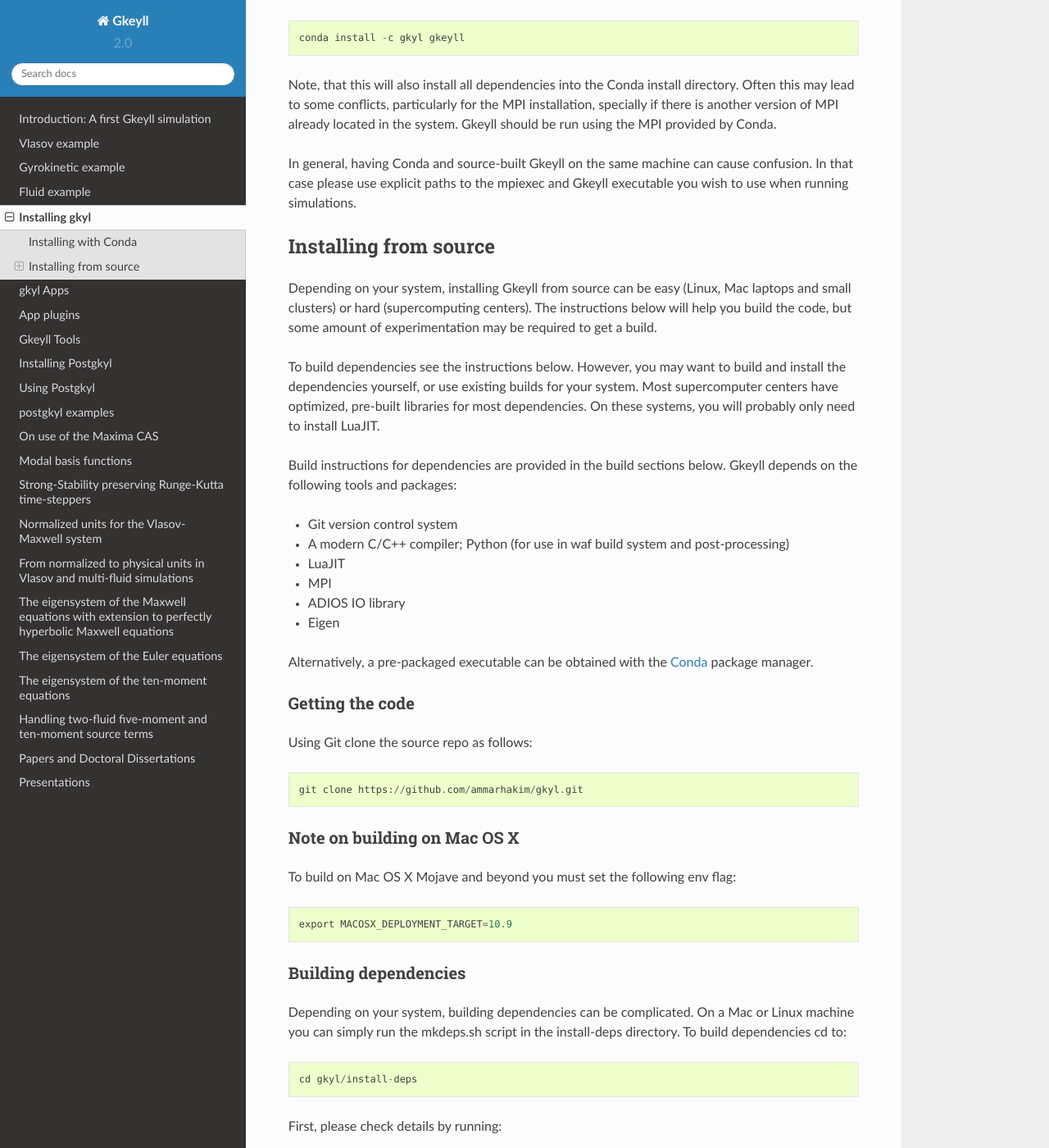
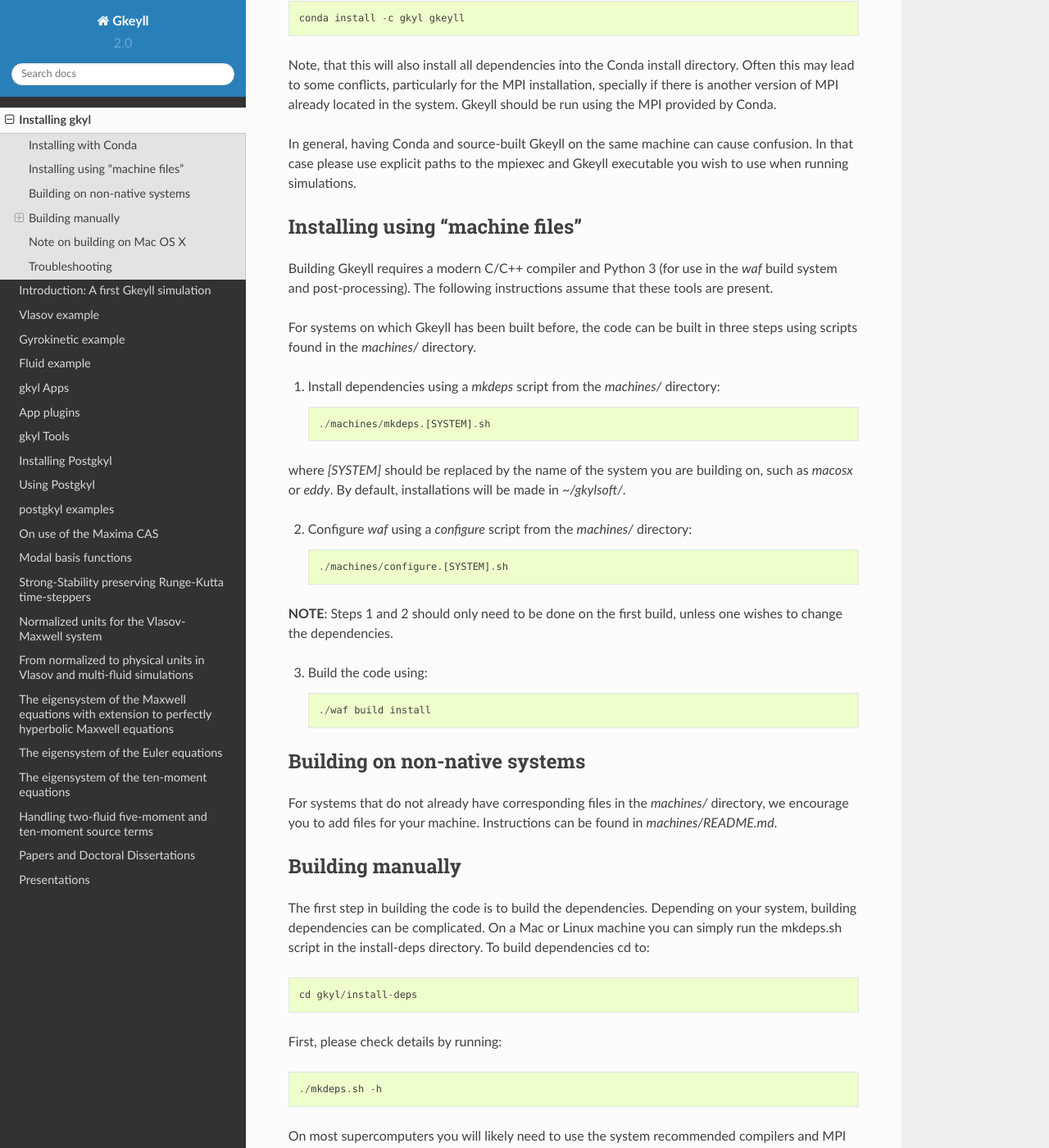
Before and after one commit to ammarhakim/gkyl-doc, a Sphinx documentation site: the page built from source/gkyl/install.rst, in a window 1280 px wide and 1400 px high, scrolled down 516 px. Shown: the whole window at 82% size. Built offline with Sphinx 7.4.7 and the Read the Docs theme 2.0.0, drawn with Linux system fonts in a browser that asks for light colours; pages that are not in the unit, such as notebooks, are missing from menus; some of the changed text lies outside the part shown.

Commit message:
Updates to copyright. Added install instructions and fixed some text in dev notes

```diff
--- a/source/conf.py
+++ b/source/conf.py
@@ -55,8 +55,8 @@ master_doc = 'index'
 
 # General information about the project.
 project = 'Gkeyll'
-copyright = '2016-2019, Ammar Hakim'
-author = 'Ammar Hakim'
+copyright = '2016-2020, Gkeyll Team'
+author = 'Gkeyll Team'
 
 # The version info for the project you're documenting, acts as replacement for
 # |version| and |release|, also used in various other places throughout the
--- a/source/dev/tenmom-eigensystem.rst
+++ b/source/dev/tenmom-eigensystem.rst
@@ -84,8 +84,7 @@ where :math:`\rho \equiv mn` and
 
 The eigensystem of this matrix needs to be determined. It is easiest
 to use a computer algebra system for this. I prefer the open source
-package `Maxima <http://maxima.sourceforge.net>`_ for this. My script
-can be viewed `here <./_static/files/tenmom-eig.txt>`_.  The
+package `Maxima <http://maxima.sourceforge.net>`_ for this. The
 right-eigenvectors returned by Maxima need to massaged a little bit to
 bring them into a clean form. The results are described below.
 
--- a/source/gkyl/install.rst
+++ b/source/gkyl/install.rst
@@ -23,55 +23,52 @@ mpiexec and Gkeyll executable you wish to use when running
 simulations.
 
 
-Installing from source
-----------------------
+Installing using "machine files"
+--------------------------------
 
-Depending on your system, installing Gkeyll from source can be easy
-(Linux, Mac laptops and small clusters) or hard (supercomputing
-centers). The instructions below will help you build the code, but
-some amount of experimentation may be required to get a build.
+Building Gkeyll requires a modern C/C++ compiler and Python 3 (for use
+in the `waf` build system and post-processing). The following
+instructions assume that these tools are present.
 
-To build dependencies see the instructions below. However, you may
-want to build and install the dependencies yourself, or use existing
-builds for your system. Most supercomputer centers have optimized,
-pre-built libraries for most dependencies. On these systems, you will
-probably only need to install LuaJIT.
+For systems on which Gkeyll has been built before, the code can be
+built in three steps using scripts found in the `machines/` directory.
 
-Build instructions for dependencies are provided in the build sections
-below. Gkeyll depends on the following tools and packages:
+1. Install dependencies using a `mkdeps` script from the `machines/` directory::
 
-- Git version control system
-- A modern C/C++ compiler; Python (for use in waf build system and
-  post-processing)
-- LuaJIT
-- MPI
-- ADIOS IO library
-- Eigen
+     ./machines/mkdeps.[SYSTEM].sh
 
-Alternatively, a pre-packaged executable can be obtained with the
-`Conda <https://conda.io/miniconda.html>`_ package manager.
+where `[SYSTEM]` should be replaced by the name of the system you are
+building on, such as `macosx` or `eddy`. By default, installations
+will be made in `~/gkylsoft/`.
+
+2. Configure `waf` using a `configure` script from the `machines/` directory::
 
 
-Getting the code
-^^^^^^^^^^^^^^^^
+     ./machines/configure.[SYSTEM].sh
 
-Using Git clone the source repo as follows::
+**NOTE**: Steps 1 and 2 should only need to be done on the first
+build, unless one wishes to change the dependencies.
 
-  git clone https://github.com/ammarhakim/gkyl.git
+3. Build the code using::
 
-Note on building on Mac OS X
-^^^^^^^^^^^^^^^^^^^^^^^^^^^^
+     ./waf build install
 
-To build on Mac OS X Mojave and beyond you must set the following env flag::
+Building on non-native systems
+------------------------------
 
-  export MACOSX_DEPLOYMENT_TARGET=10.9
+For systems that do not already have corresponding files in the
+`machines/` directory, we encourage you to add files for your
+machine. Instructions can be found in `machines/README.md`.
 
-Building dependencies
-^^^^^^^^^^^^^^^^^^^^^
 
-Depending on your system, building dependencies can be complicated.
-On a Mac or Linux machine you can simply run the mkdeps.sh script in
-the install-deps directory. To build dependencies cd to::
+Building manually
+-----------------
+
+The first step in building the code is to build the
+dependencies. Depending on your system, building dependencies can be
+complicated. On a Mac or Linux machine you can simply run the
+mkdeps.sh script in the install-deps directory. To build dependencies
+cd to::
 
   cd gkyl/install-deps
 
@@ -97,9 +94,6 @@ preferred instead of your own builds). A typical command will be::
 By default, the mkdeps.sh script will install dependencies in
 $HOME/gkylsoft directory. If you install it elsewhere, you will need
 to modify the instructions below accordingly.
-
-Building Gkeyll
-^^^^^^^^^^^^^^^
 
 Once you have all dependencies installed, you can build Gkeyll itself
 by cd-ing to the top-directory in the source::
@@ -179,8 +173,17 @@ to:
 
     CC= $(DEFAULT_CC) -std=gnu99
 
+
+Note on building on Mac OS X
+-----------------------------
+
+To build on Mac OS X Mojave and beyond you must set the following env flag::
+
+  export MACOSX_DEPLOYMENT_TARGET=10.9
+
+
 Troubleshooting
-^^^^^^^^^^^^^^^
+---------------
 
 Having trouble building? We will try to compile a list of
 suggestions and common error messages in
--- a/source/gkyl/tools.rst
+++ b/source/gkyl/tools.rst
@@ -1,5 +1,5 @@
-Gkeyll Tools
-++++++++++++
+gkyl Tools
+++++++++++
 
 .. contents::
 
```
Also changed, not shown: other parts of source/gkyl/tools.rst (+0 -1 lines), source/dev/euler-eigensystem.rst (+5 -4 lines), source/index.rst (+12 -2 lines).
